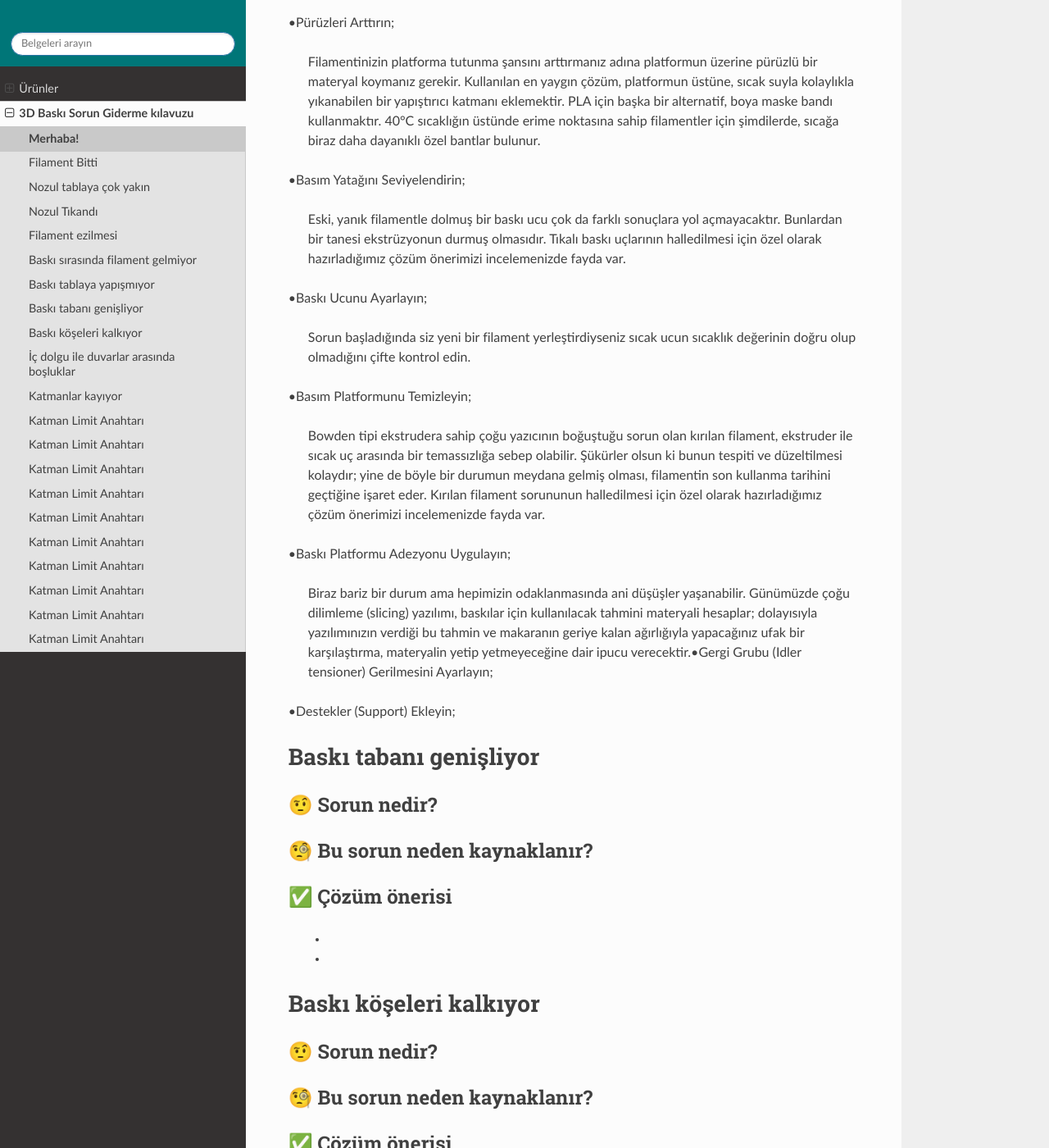
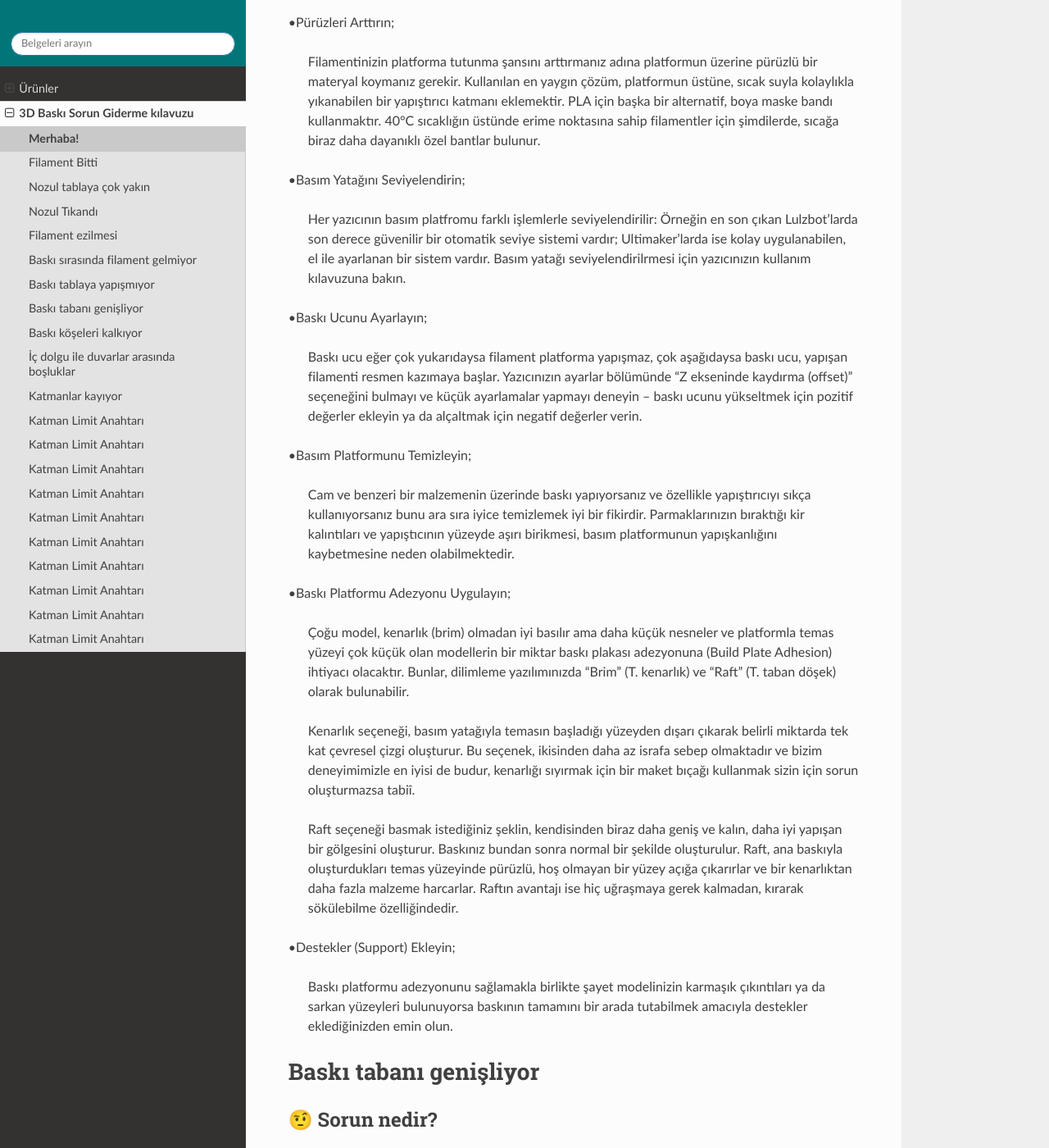
Before and after one commit to katman3d/katman-docs, a Sphinx documentation site: the page built from docs/sorunlar/1filamentbitti.rst, in a window 1280 px wide and 1400 px high, scrolled down 9591 px. Shown: the whole window at 82% size. Built offline with Sphinx 7.4.7 and the Read the Docs theme 2.0.0, drawn with Linux system fonts in a browser that asks for light colours.

Commit message:
Update 1filamentbitti.rst

```diff
--- a/docs/sorunlar/1filamentbitti.rst
+++ b/docs/sorunlar/1filamentbitti.rst
@@ -179,17 +179,23 @@ Her durumda; yarısı bitmiş modelinizin üstünde bir filament spagettisi, tü
  Filamentinizin platforma tutunma şansını arttırmanız adına platformun üzerine pürüzlü bir materyal koymanız gerekir. Kullanılan en yaygın çözüm, platformun üstüne, sıcak suyla kolaylıkla yıkanabilen bir yapıştırıcı katmanı eklemektir. PLA için başka bir alternatif, boya maske bandı kullanmaktır. 40°C sıcaklığın üstünde erime noktasına sahip filamentler için şimdilerde, sıcağa biraz daha dayanıklı özel bantlar bulunur.
 •Basım Yatağını Seviyelendirin;
 
-  Eski, yanık filamentle dolmuş  bir baskı ucu çok da farklı sonuçlara yol açmayacaktır. Bunlardan bir tanesi ekstrüzyonun durmuş olmasıdır. Tıkalı baskı uçlarının halledilmesi için özel olarak hazırladığımız çözüm önerimizi incelemenizde fayda var.
+ Her yazıcının basım platfromu farklı işlemlerle seviyelendirilir: Örneğin en son çıkan Lulzbot’larda son derece güvenilir bir otomatik seviye sistemi vardır; Ultimaker’larda ise kolay uygulanabilen, el ile ayarlanan bir sistem vardır. Basım yatağı seviyelendirilrmesi için yazıcınızın kullanım kılavuzuna bakın.
 •Baskı Ucunu Ayarlayın;
 
- Sorun başladığında siz yeni bir filament yerleştirdiyseniz sıcak ucun sıcaklık değerinin doğru olup olmadığını çifte kontrol edin.
+ Baskı ucu eğer çok yukarıdaysa filament platforma yapışmaz, çok aşağıdaysa baskı ucu, yapışan filamenti resmen kazımaya başlar. Yazıcınızın ayarlar bölümünde “Z ekseninde kaydırma (offset)” seçeneğini bulmayı ve küçük ayarlamalar yapmayı deneyin – baskı ucunu yükseltmek için pozitif değerler ekleyin ya da alçaltmak için negatif değerler verin.
 •Basım Platformunu Temizleyin;
 
- Bowden tipi ekstrudera sahip çoğu yazıcının boğuştuğu sorun olan kırılan filament, ekstruder ile sıcak uç arasında bir temassızlığa sebep olabilir. Şükürler olsun ki bunun tespiti ve düzeltilmesi kolaydır; yine de böyle bir durumun meydana gelmiş olması, filamentin son kullanma tarihini geçtiğine işaret eder. Kırılan filament sorununun halledilmesi için özel olarak hazırladığımız çözüm önerimizi incelemenizde fayda var.
+ Cam ve benzeri bir malzemenin üzerinde baskı yapıyorsanız ve özellikle yapıştırıcıyı sıkça kullanıyorsanız bunu ara sıra iyice temizlemek iyi bir fikirdir. Parmaklarınızın bıraktığı kir kalıntıları ve yapıştıcının yüzeyde aşırı birikmesi, basım platformunun yapışkanlığını kaybetmesine neden olabilmektedir.
 •Baskı Platformu Adezyonu Uygulayın;
 
- Biraz bariz bir durum ama hepimizin odaklanmasında ani düşüşler yaşanabilir. Günümüzde çoğu dilimleme (slicing) yazılımı, baskılar için kullanılacak tahmini materyali hesaplar; dolayısıyla yazılımınızın verdiği bu tahmin ve makaranın geriye kalan ağırlığıyla yapacağınız ufak bir karşılaştırma, materyalin yetip yetmeyeceğine dair ipucu verecektir.•Gergi Grubu (Idler tensioner) Gerilmesini Ayarlayın;
+ Çoğu model, kenarlık (brim) olmadan iyi basılır ama daha küçük nesneler ve platformla temas yüzeyi çok küçük olan modellerin bir miktar baskı plakası adezyonuna (Build Plate Adhesion) ihtiyacı olacaktır. Bunlar, dilimleme yazılımınızda “Brim” (T. kenarlık) ve “Raft” (T. taban döşek) olarak bulunabilir.
+
+ Kenarlık seçeneği, basım yatağıyla temasın başladığı yüzeyden dışarı çıkarak belirli miktarda tek kat çevresel çizgi oluşturur. Bu seçenek, ikisinden daha az israfa sebep olmaktadır ve bizim deneyimimizle en iyisi de budur,  kenarlığı sıyırmak için bir maket bıçağı kullanmak sizin için sorun oluşturmazsa tabiî.
+
+ Raft seçeneği basmak istediğiniz şeklin, kendisinden biraz daha geniş ve kalın, daha iyi yapışan bir gölgesini oluşturur. Baskınız bundan sonra normal bir şekilde oluşturulur. Raft, ana baskıyla oluşturdukları temas yüzeyinde pürüzlü, hoş olmayan bir yüzey açığa çıkarırlar ve bir kenarlıktan daha fazla malzeme harcarlar. Raftın avantajı ise hiç uğraşmaya gerek kalmadan, kırarak sökülebilme özelliğindedir.
 •Destekler (Support) Ekleyin;
+
+ Baskı platformu adezyonunu sağlamakla birlikte şayet modelinizin karmaşık çıkıntıları ya da sarkan yüzeyleri bulunuyorsa baskının tamamını bir arada tutabilmek amacıyla destekler eklediğinizden emin olun.
 
 
 
```
